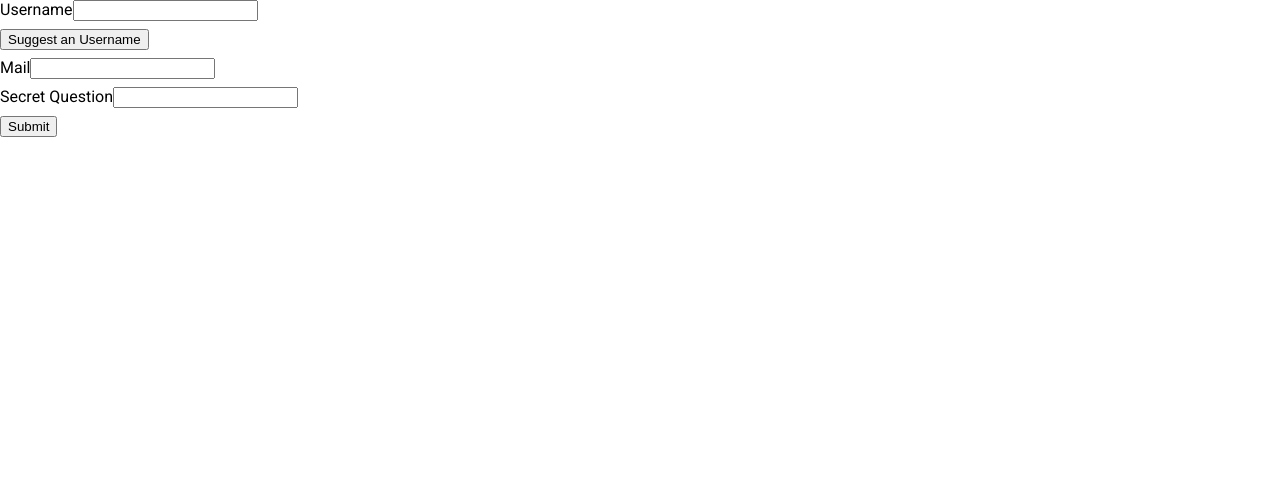
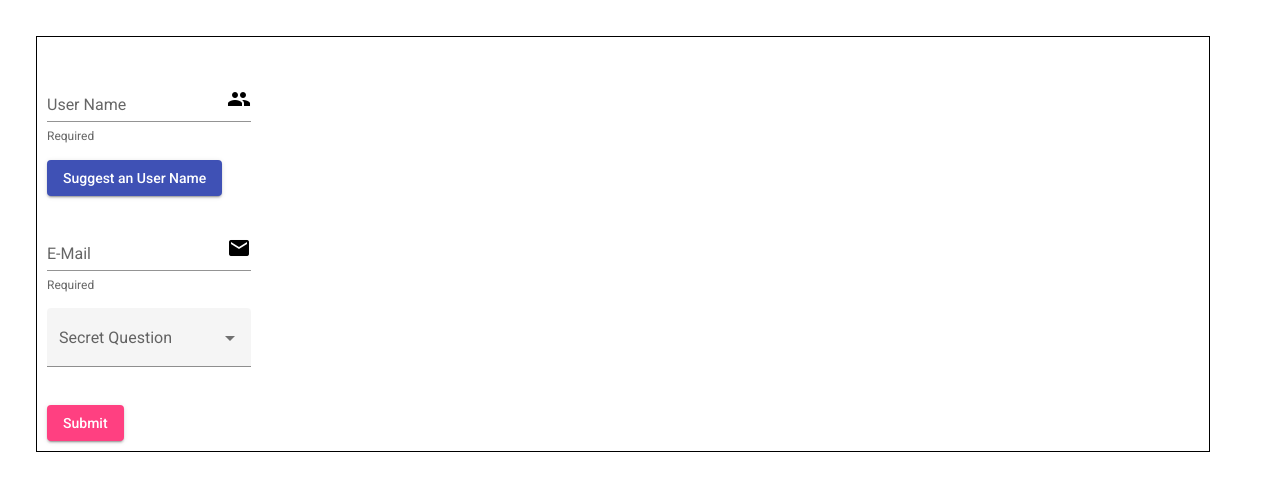
Before and after one commit to FoxGeoff/KataForm1, an Angular app: page / in a window 1280 px wide. Shown: the top 490 px of the page. Built offline with nearby package versions, Linux system fonts and the light colour scheme.

Commit message:
Add mat components to form

```diff
--- a/src/app/app.module.ts
+++ b/src/app/app.module.ts
@@ -6,6 +6,7 @@ import { AppComponent } from './app.component';
 import { TemplateComponent } from './template/template.component';
 import { BrowserAnimationsModule } from '@angular/platform-browser/animations';
 import { MaterialModule } from './material.module';
+import { MatFormFieldModule } from '@angular/material/form-field';
 
 @NgModule({
   declarations: [
@@ -16,7 +17,8 @@ import { MaterialModule } from './material.module';
     BrowserModule,
     BrowserAnimationsModule,
     MaterialModule,
-    FlexLayoutModule
+    FlexLayoutModule,
+    MatFormFieldModule
   ],
   providers: [],
   bootstrap: [AppComponent]
--- a/src/app/template/template.component.css
+++ b/src/app/template/template.component.css
@@ -0,0 +1,7 @@
+.container {
+  width: 90%;
+  margin: 36px;
+  padding: 10px;
+  border-style: solid;
+  border-width: 1px;
+}
--- a/src/app/template/template.component.html
+++ b/src/app/template/template.component.html
@@ -1,21 +1,36 @@
 <div class="container">
-  <form fxLayout="column" fxLayoutGap="8px" fxLayoutAlign="start">
-    <div>
-      <label>Username</label>
-      <input type="text" />
-    </div>
-    <div>
-      <button>Suggest an Username</button>
-    </div>
-    <div>
-      <label>Mail</label>
-      <input type="email" />
-    </div>
-    <div>
-      <label>Secret Question</label>
-      <input type="text" />
-    </div>
-    <div>
-      <button>Submit</button>
-    </div>
-  </form>
+<form>
+  <p>
+    <mat-form-field appearance="standard">
+      <mat-label>User Name</mat-label>
+      <input matInput placeholder="first name last name" />
+      <mat-icon matSuffix>people</mat-icon>
+      <mat-hint>Required</mat-hint>
+    </mat-form-field>
+  </p>
+
+  <button mat-raised-button color="primary">Suggest an User Name</button>
+
+  <p>
+    <mat-form-field appearance="standard">
+      <mat-label>E-Mail</mat-label>
+      <input matInput placeholder="me@gmail.com" />
+      <mat-icon matSuffix>mail</mat-icon>
+      <mat-hint>Required</mat-hint>
+    </mat-form-field>
+  </p>
+
+  <p>
+    <mat-form-field appearance="fill">
+      <mat-label>Secret Question</mat-label>
+      <mat-select>
+        <mat-option *ngFor="let q of questions" [value]="q">
+          {{ q }}
+        </mat-option>
+      </mat-select>
+    </mat-form-field>
+  </p>
+
+  <button mat-raised-button color="accent">Submit</button>
+</form>
+</div>
--- a/src/app/template/template.component.ts
+++ b/src/app/template/template.component.ts
@@ -7,9 +7,15 @@ import { Component, OnInit } from '@angular/core';
 })
 export class TemplateComponent implements OnInit {
 
+  questions: string[] = [
+    'What school did you attend',
+    'What is your mothers maiden name'
+  ];
+
   constructor() { }
 
   ngOnInit(): void {
+
   }
 
 }
```
Also changed, not shown: 1 other file (tests, documents, lock files or other folders).
